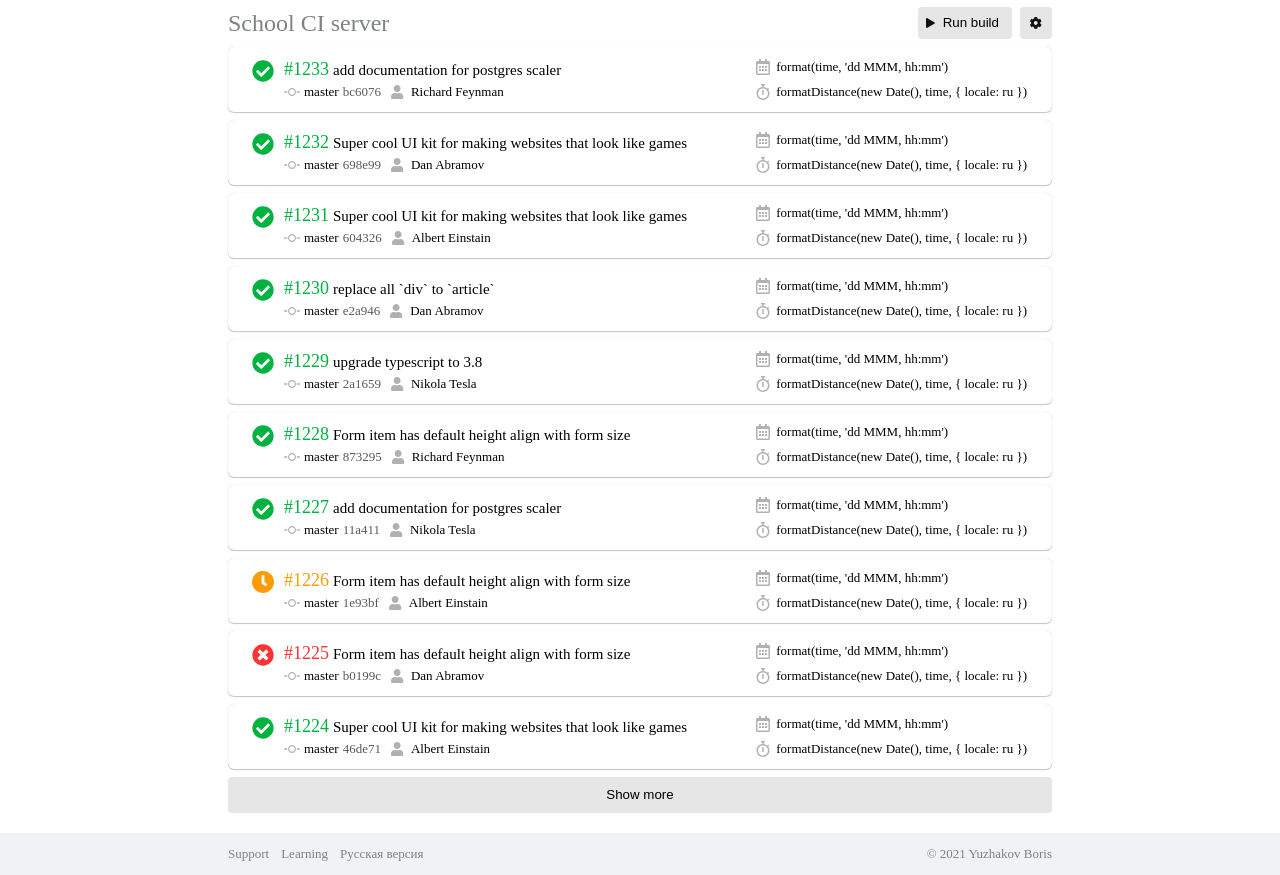
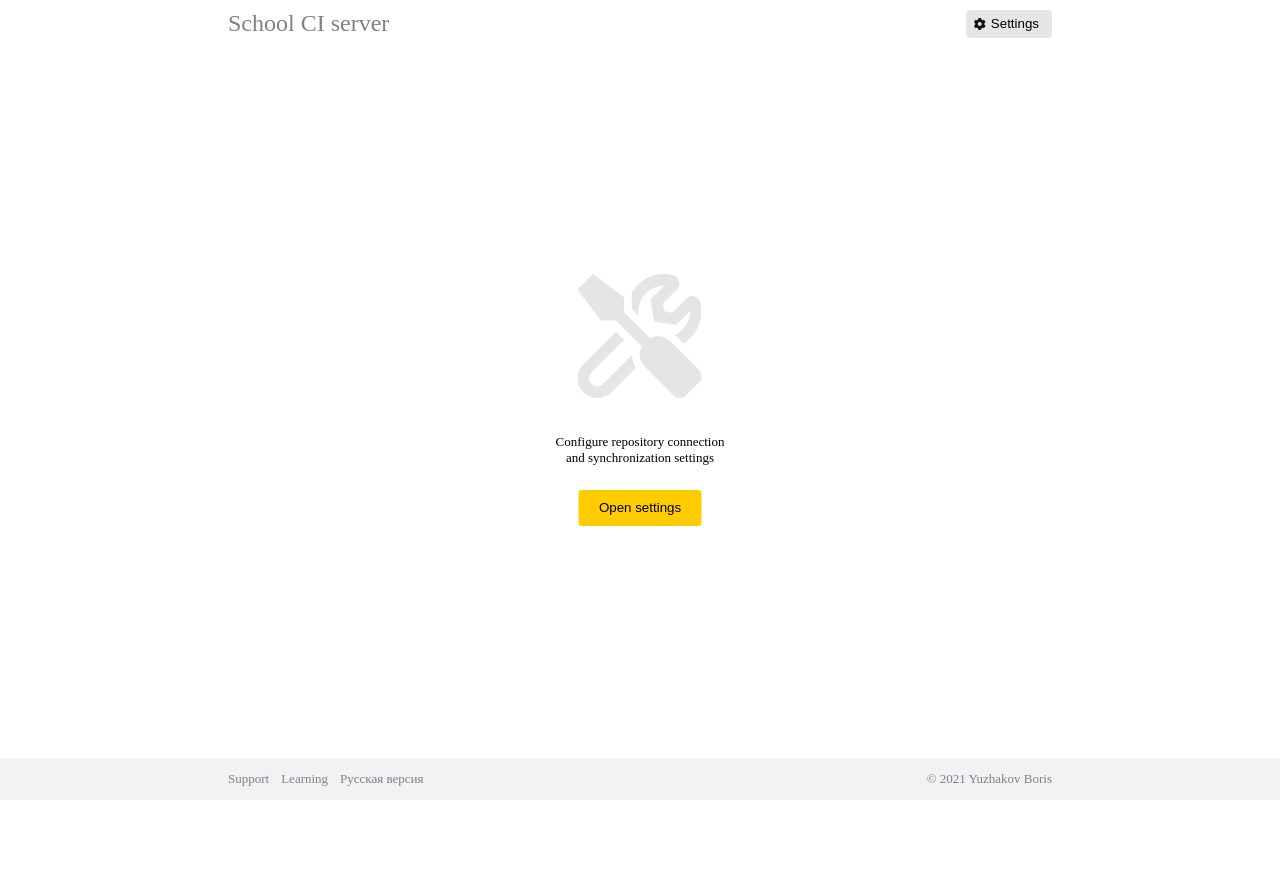
Before and after one commit to walborn/shrihwreactjs, a Next.js app: page / in a window 1280 px wide. After the commit the page ends 800 px from the top, so only its background shows below. Built offline with nearby package versions, Linux system fonts and the light colour scheme.

Commit message:
fixed problems

```diff
--- a/components/card/index.js
+++ b/components/card/index.js
@@ -1,7 +1,4 @@
 import cn from 'classnames'
-// import { format, formatDistance } from 'date-fns'
-// import { ru } from 'date-fns/locale/ru'
-
 
 import Success from '../../images/success.svg'
 import Failure from '../../images/failure.svg'
@@ -20,14 +17,23 @@ const State = ({ className, value }) => {
   return null
 }
 
-export default function Card({ index, member, message, hash, branch, time, state, onClick }) {
+
+const format = date => {
+  const month = new Intl.DateTimeFormat('ru', { month: 'short' }).format(date).slice(0, -1)
+  const day = new Intl.DateTimeFormat('ru', { day: 'numeric' }).format(date)
+  const hours = new Intl.DateTimeFormat('ru', { hour: 'numeric' }).format(date)
+  const minutes = new Intl.DateTimeFormat('ru', { minute: 'numeric' }).format(date)
+  return `${day} ${month}, ${hours}:${minutes}`
+}
+
+export default function Card({ className, index, member, message, hash, branch, time, state, onClick }) {
   const color = {
     [styles.success]: state === 'success',
     [styles.failure]: state === 'failure',
     [styles.waiting]: state === 'waiting',
   }
   return (
-    <div className={styles.card} onClick={onClick}>
+    <div className={cn(className, styles.card)} onClick={onClick}>
       <State className={styles.state} value={state} />
       <div className={styles.first}>
         <div className={cn(styles.index, color)}>#{index}</div>
@@ -38,8 +44,8 @@ export default function Card({ index, member, message, hash, branch, time, state
         <div className={styles.hash}>{hash}</div>
         <div className={styles.member}><Member /> {member}</div>
       </div>
-      <div className={styles.calendar}><Calendar /> {`format(time, 'dd MMM, hh:mm')`}</div>
-      <div className={styles.watch}><Watch /> {`formatDistance(new Date(), time, { locale: ru })`}</div>
+      <div className={styles.calendar}><Calendar /> {format(time)}</div>
+      <div className={styles.watch}><Watch />1 ч 20 мин</div>
     </div>
   )
 }
--- a/components/card/index.module.sass
+++ b/components/card/index.module.sass
@@ -5,7 +5,6 @@
   grid-template-areas: "first calendar" "second watch"
   grid-gap: 4px
   width: 100%
-  margin-bottom: 8px
   padding: 12px 25px 12px 56px
   box-shadow: 0px 0px 1px rgba(67, 68, 69, 0.3), 0px 1px 1px rgba(67, 68, 69, 0.3)
   border-radius: 6px
--- a/components/header/index.js
+++ /dev/null
@@ -1,19 +0,0 @@
-import Link from 'next/link'
-import { useRouter } from 'next/router'
-
-import Row from '../row'
-
-import styles from './index.module.sass'
-
-export default function Header() {
-  const router = useRouter()
-  console.log(router)
-
-  return (
-    <header className={styles.header}>
-      <Row>
-        <Link href="/"><a className={styles.home}>School CI server</a></Link>
-      </Row>
-    </header>
-  )
-}
--- a/components/header/index.module.sass
+++ /dev/null
@@ -1,36 +0,0 @@
-.header
-  font-size: 24px
-  color: #7F8285
-  padding: 10px 0
-
-.home
-  text-decoration: none
-  color: #7F8285
-  &:hover
-    color: #E00000
-  &:not(:last-child)
-    margin-right: 12px
-
-.settings
-  float: right
-  > svg
-    fill: #000000
-
-  @media only screen and (min-width: 780px)
-    position: relative
-    line-height: 28px
-    padding: 0 13px 0 25px
-    > svg
-      position: absolute
-      top: 50%
-      left: 8px
-      transform: translateY(-50%)
-
-  @media only screen and (max-width: 780px)
-    font-size: 0
-    line-height: 0
-    padding: 10px
-    > svg
-      position: relative
-      transform: none
-      left: 0
--- a/components/layout/index.js
+++ b/components/layout/index.js
@@ -1,7 +1,4 @@
 import Head from 'next/head'
-
-import Row from '../row'
-import Header from '../header'
 import Footer from '../footer'
 
 import styles from './index.module.sass'
@@ -13,11 +10,8 @@ export default function Layout({ children }) {
       <Head>
         <title>Layouts Example</title>
       </Head>
-      <Header />
       <main>
-        <Row>
-          {children}
-        </Row>
+        {children}
       </main>
       <Footer />
     </div>
--- a/components/layout/index.module.sass
+++ b/components/layout/index.module.sass
@@ -1,4 +1,4 @@
 .layout
   min-height: 100vh
   display: grid
-  grid-template-rows: auto 1fr auto
+  grid-template-rows: 1fr auto
--- a/mock.js
+++ b/mock.js
@@ -11,11 +11,12 @@ const states = [ 'success', 'success', 'success', 'failure', 'failure', 'waiting
 
 const random = (list) => list[Math.random() * list.length | 0]
 
-export default (n) => Array.from({ length: n }, (_, index) => {
+export default (n, branches) => Array.from({ length: n }, (_, index) => {
   const member = random(members)
   const message = random(messages)
   const state = random(states)
+  const branch = random(branches)
   const hash = (Math.random() * 16777216 | 0).toString(16)
   const time = new Date(Date.now() - 33333)
-  return { index, member, message, state, hash, time }
+  return { index, member, message, state, hash, time, branch }
 })
--- a/pages/index.js
+++ b/pages/index.js
@@ -1,7 +1,6 @@
 import React from 'react'
 import Link from 'next/link'
 import { Formik, Field, Form } from 'formik'
-import cn from 'classnames'
 
 import Row from '../components/row'
 import Layout from '../components/layout'
@@ -17,21 +16,32 @@ import Run from '../images/run.svg'
 
 import styles from './index.module.sass'
 
-const history = mock(1234).reverse()
 
 function HomePage() {
   const [ limit, setLimit ] = React.useState(10)
   const [ modal, setModal ] = React.useState(false)
-  if (Array.isArray(history)) return (
+  const repository = typeof window !== 'undefined' && localStorage.getItem('repository')
+  const branches = typeof window !== 'undefined' && localStorage.getItem('branches') || 'master'
+
+  const history = React.useMemo(() => repository && mock(1234, branches.split('|').map(i => i.trim())).reverse(), [ branches, repository ])
+
+  return (
     <Layout>
-      <Row className={styles.controls}>
-        <Button className={styles.edit} >
-          <Settings />
-        </Button>
+      {
+        Array.isArray(history)
+        ? (
+          <>
+          <Row>
+            <Row className={styles.repository}>{repository}</Row>
+            <div  className={styles.controls}>
+              <Link href="/settings">
+                <a className={styles.edit}><Button><Settings />Settings</Button></a>
+              </Link>
               <Button className={styles.run} onClick={() => setModal(true)}>
                 <Run />
                 Run build
               </Button>
+            </div>
           </Row>
           <Modal
             hidden={!modal}
@@ -44,14 +54,13 @@ function HomePage() {
             validate={({ hash }) => hash ? {} : { hash: 'Required' } }
             onSubmit={(values, { resetForm, setSubmitting }) => {
               setTimeout(() => {
-            console.log(JSON.stringify(values, null, 2))
                 resetForm()
                 setSubmitting(false)
                 setModal(false)
               }, 1000)
             }}
           >
-        {({ isSubmitting }) => (
+            {({ isSubmitting, resetForm }) => (
               <Form>
                 <div className={styles.field}>
                   <p>Enter the commit hash which you want to build.</p>
@@ -70,7 +79,10 @@ function HomePage() {
                   >
                     Run build
                   </Button>
-              <Button>
+                  <Button type="reset" onClick={() => {
+                    resetForm()
+                    setModal(false)
+                  }}>
                     Cancel
                   </Button>
                 </div>
@@ -78,30 +90,28 @@ function HomePage() {
             )}
           </Formik>
           </Modal>
+          <Row>
             {history.slice(0, limit).map(i => (
-        <Card
-          key={i.index} {...i}
-          branch="master"
-        />
+              <Card className={styles.card} key={i.hash} {...i} />
             ))}
             <Button className={styles.showmore} onClick={() => setLimit(prev => prev + 10)}>Show more</Button>
-    </Layout>
-  )
-  return (
-    <Layout>
-      <Row className={styles.settings}>
-        <Button
-          className={styles.settings}
-        >
-          <Settings />
-          Settings
-        </Button>
           </Row>
-      <div className={styles.home}>
+        </>
+        ) : (
+        <>
+          <Row>
+            <div className={styles.home}><Link href="/"><a>School CI server</a></Link></div>
+            <Link href="/settings">
+              <a className={styles.settings}><Button><Settings />Settings</Button></a>
+            </Link>
+          </Row>
+          <div className={styles.content}>
             <Logo className={styles.logo}/>
             <div className={styles.description}>Configure repository connection<br/>and synchronization settings</div>
             <Link className={styles.settings} href="/settings"><a><Button yellow>Open settings</Button></a></Link>
           </div>
+        </>
+        )}
     </Layout>
   )
 }
--- a/pages/index.module.sass
+++ b/pages/index.module.sass
@@ -1,5 +1,13 @@
 
 .home
+  font-size: 24px
+  padding: 10px 0
+  a
+    text-decoration: none
+    color: #7F8285
+    &:hover
+      color: #E00000
+.content
   position: absolute
   top: 50%
   left: 50%
@@ -13,23 +21,52 @@
   margin-bottom: 24px
 
 .showmore
-  margin-bottom: 20px
-  @media only screen and (min-width: 506px)
+  margin: 8px 0 20px
+  @media only screen and (max-width: 500px)
     width: 100%
+
+.settings
+  position: absolute
+  top: 10px
+  right: 1rem
+  > button
+    float: right
+    > svg
+      fill: #000000
+
+    @media only screen and (min-width: 780px)
+      position: relative
+      line-height: 28px
+      padding: 0 13px 0 25px
+      > svg
+        position: absolute
+        top: 50%
+        left: 8px
+        transform: translateY(-50%)
+
+    @media only screen and (max-width: 780px)
+      font-size: 0
+      line-height: 0
+      padding: 10px
+      > svg
+        position: relative
+        transform: none
+        left: 0
 
 
 .controls
   position: absolute
-  top: -40px
-  right: 0
-  > button
+  top: 10px
+  right: 1rem
+
+  > *
     float: right
     &:not(:first-child)
       margin-right: 8px
-    > svg
+    svg
       fill: #000000
 
-    &.edit
+    &.edit > button
       font-size: 0
       line-height: 0
       padding: 10px
@@ -56,32 +93,6 @@
           left: 50%
           transform: translate(-50%, -50%)
 
-.settings
-  position: fixed
-  top: 5px
-  > button
-    float: right
-    > svg
-      fill: #000000
-
-    @media only screen and (min-width: 780px)
-      position: relative
-      line-height: 28px
-      padding: 0 13px 0 25px
-      > svg
-        position: absolute
-        top: 50%
-        left: 8px
-        transform: translateY(-50%)
-
-    @media only screen and (max-width: 780px)
-      font-size: 0
-      line-height: 0
-      padding: 10px
-      > svg
-        position: relative
-        transform: none
-        left: 0
 
 .modal
   width: 100%
@@ -89,6 +100,16 @@
   padding: 20px
   .header
     font-size: 18px
+
+.repository
+  font-size: 24px
+  line-height: 30px
+  font-weight: normal
+  margin: 10px 0
+  padding: 0
+
+.card
+  margin-top: 8px
 
 .formcontrols
   margin-top: 12px
--- a/pages/settings/index.module.sass
+++ b/pages/settings/index.module.sass
@@ -1,3 +1,13 @@
+.home
+  font-size: 24px
+  padding: 10px 0
+  a
+    text-decoration: none
+    color: #7F8285
+    &:hover
+      color: #E00000
+
+
 .header
   font-size: 15px
   font-weight: bold
```
Also changed, not shown: pages/settings/index.js (+31 -44 lines). Lines whose indentation alone changed are shown as unchanged.
